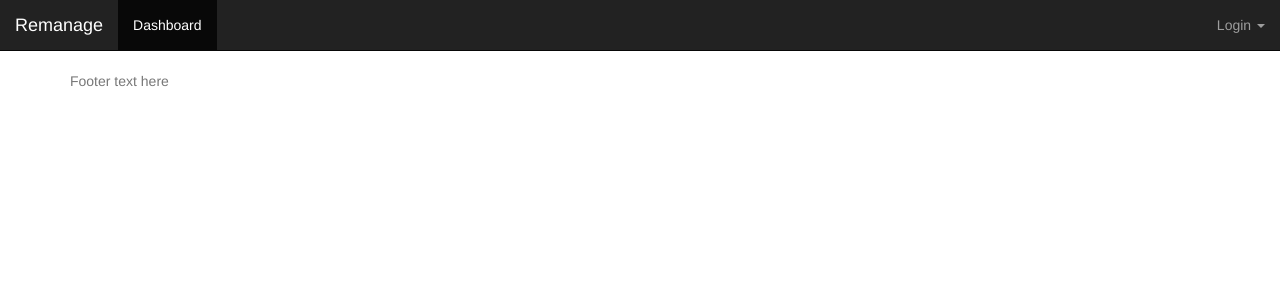
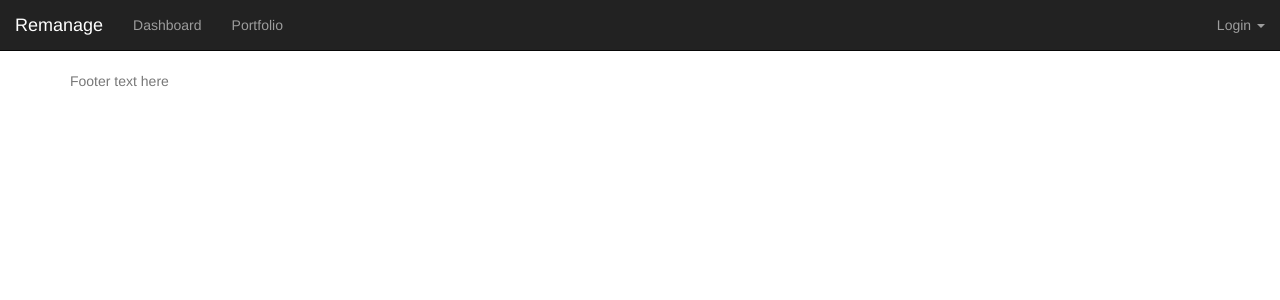
Before and after one commit to selamuru/realup, a Django app: template remanage/templates/base.html in a window 1280 px wide. Shown: the top 300 px of the page. Run offline with Django 3.2, Linux system fonts and the light colour scheme; the template is opened without the code that fills it, so the values that code supplies are empty; parts of the project's set-up code (start-up, migrations or seed data) failed here and were passed over; some libraries are stand-ins or nearby versions.

Commit message:
Fix selected nav tab styling

```diff
--- a/remanage/templates/navigation.html
+++ b/remanage/templates/navigation.html
@@ -1,6 +1,5 @@
-<nav class="navbar navbar-inverse navbar-static-top">
+<nav class="navbar navbar-inverse navbar-static-top" role="navigation">
   <div class="container-fluid">
-    <!-- Brand and toggle get grouped for better mobile display -->
     <div class="navbar-header">
       <button type="button" class="navbar-toggle collapsed" data-toggle="collapse" data-target="#navbar-collapse-1" aria-expanded="false">
         <span class="icon-bar"></span>
@@ -12,7 +11,17 @@
 
     <div class="collapse navbar-collapse" id="navbar-collapse-1">
       <ul class="nav navbar-nav">
+{% if "/" == request.path or "/dashboard" == request.path %}
         <li class="active"><a href="/">Dashboard</a></li>
+{% else %}
+        <li><a href="/">Dashboard</a></li>
+{% endif %}
+
+{% if "/portfolio" == request.path %}
+        <li class="active"><a href="/">Portfolio</a></li>
+{% else %}
+        <li><a href="/">Portfolio</a></li>
+{% endif %}
       </ul>
 
       <ul class="nav navbar-nav navbar-right">
```
